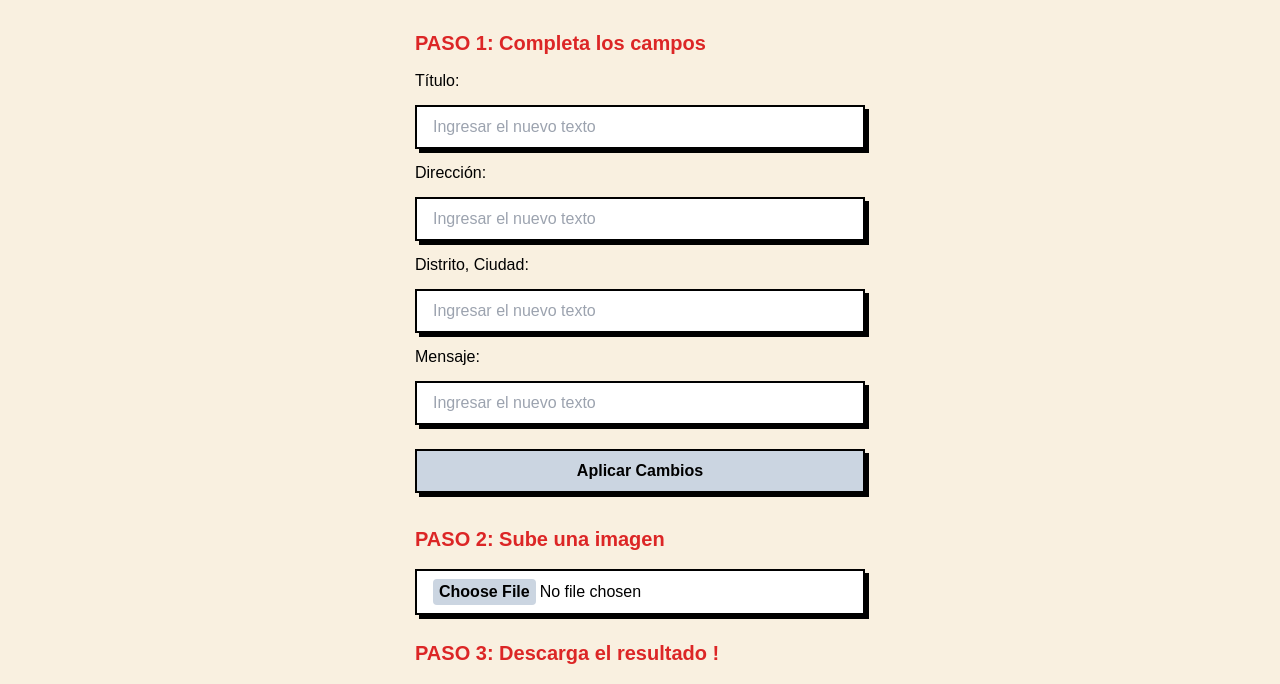
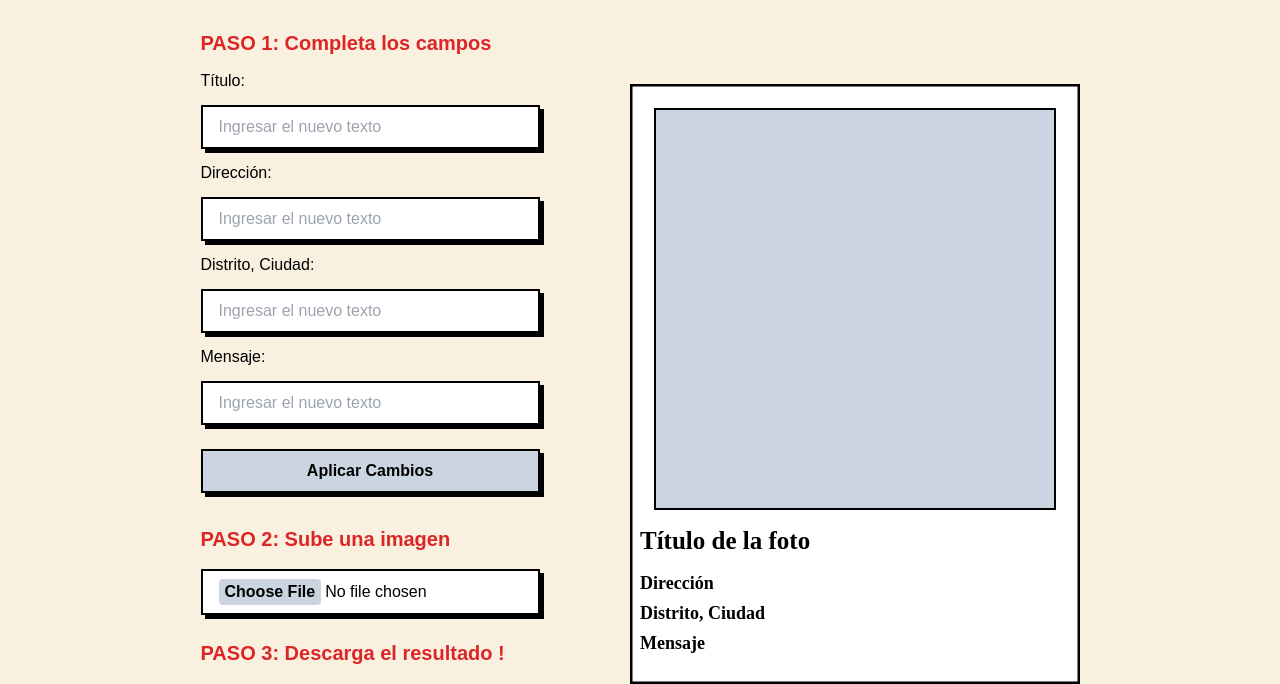
Before and after one commit to mcuyaca/DoggyDomDrawer, an Astro site: page /draw in a window 1280 px wide. Shown: the part 147-831 px from the top of the page. Built offline with nearby package versions, Linux system fonts and the light colour scheme; Astro itself is replaced by a stand-in of ours.

Commit message:
update readme

```diff
--- a/src/components/Canvas.astro
+++ b/src/components/Canvas.astro
@@ -8,7 +8,7 @@
 <section class="flex w-full flex-col items-center justify-center gap-8">
   <h1 class="text-3xl font-bold">Comienza a dibujar</h1>
 
-  <div class="flex flex-col items-center justify-center gap-[90px] md:flex-col">
+  <div class="flex flex-col items-center justify-center gap-[90px] md:flex-row">
     <div class="grid w-full gap-8">
       <div class="flex w-full flex-col gap-3">
         <h2 class="text-xl font-bold text-red-600">
```
Also changed, not shown: README.md.
